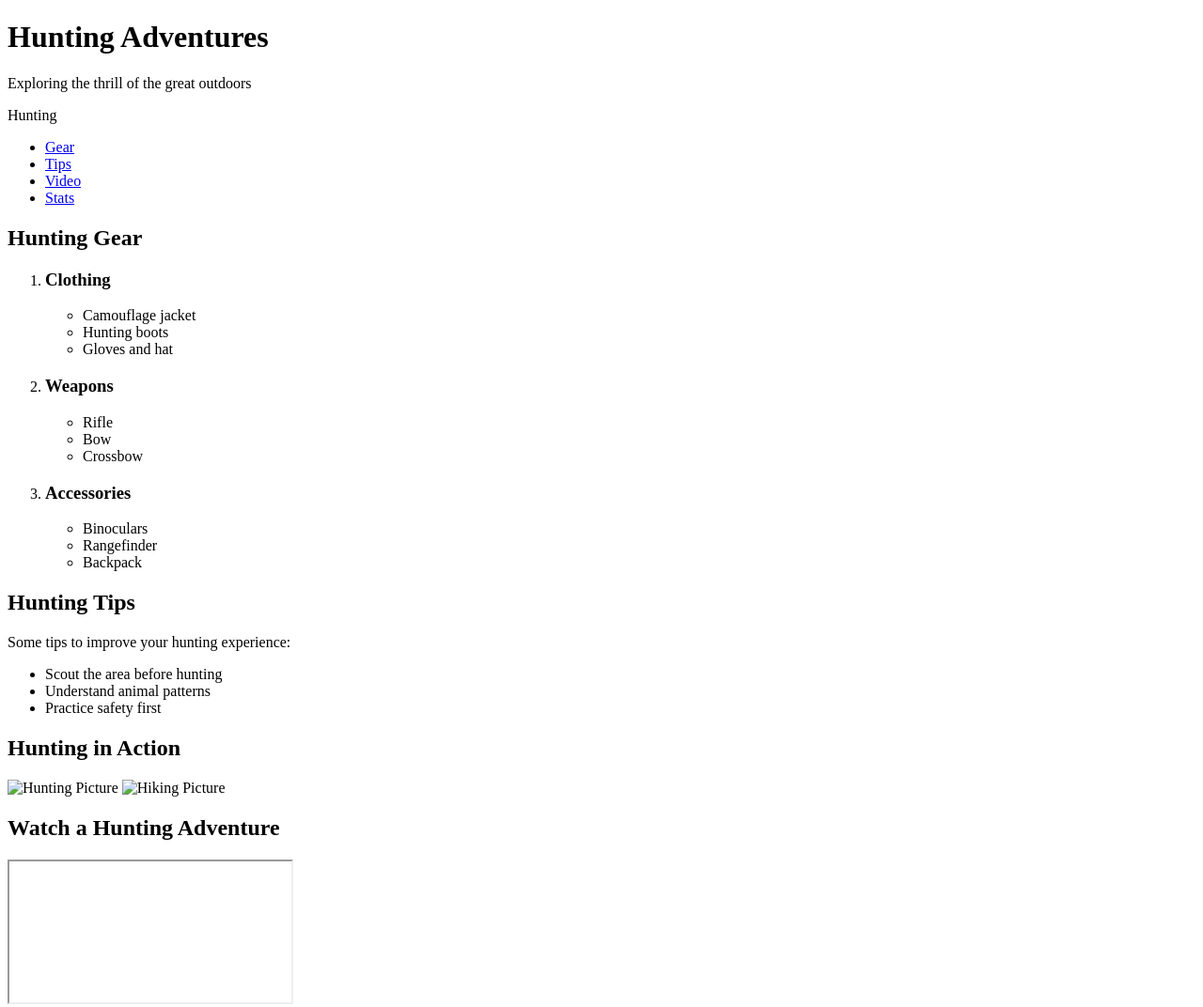
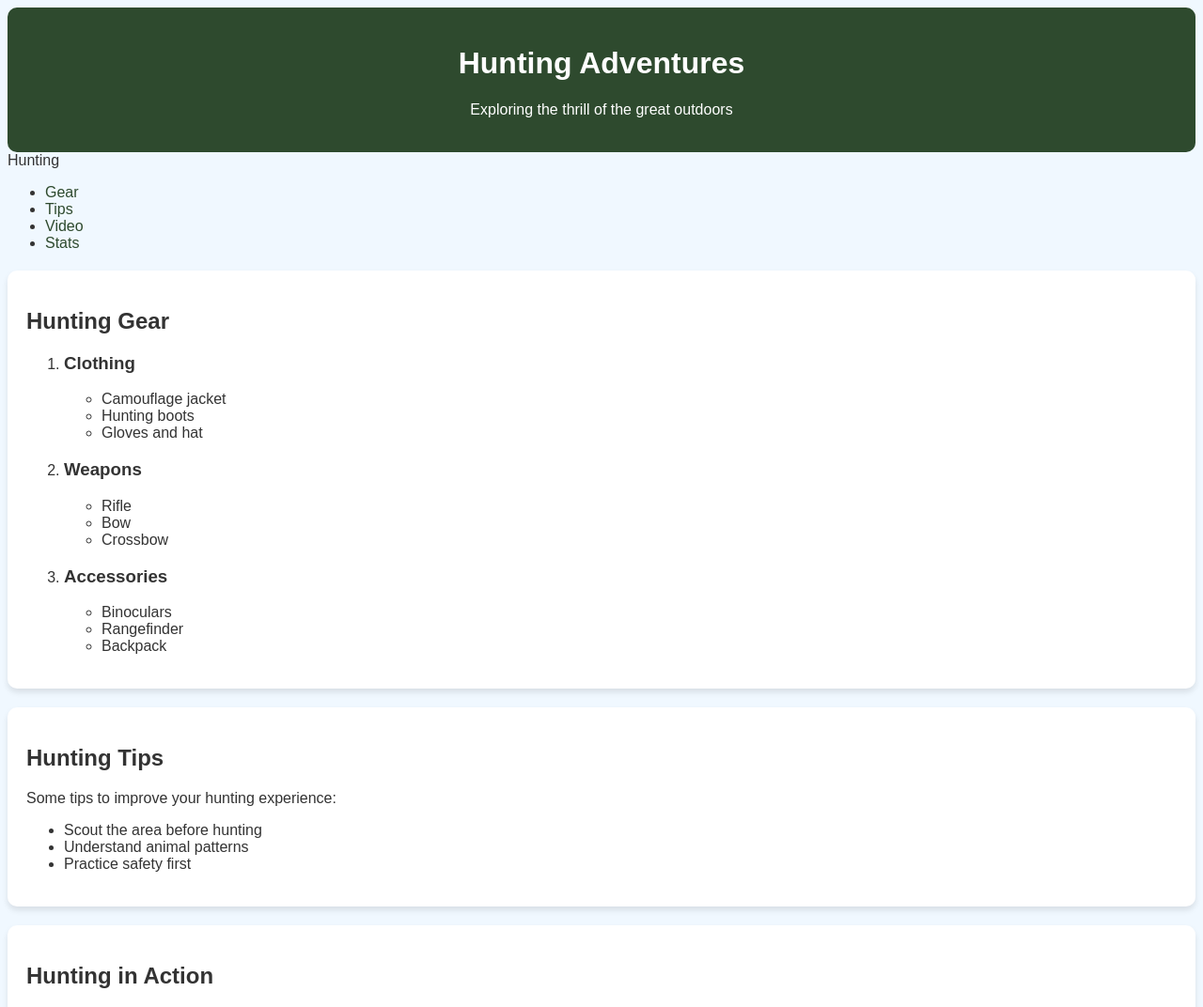
Before and after one commit to cdive2/Web-Dev-Project-IS-201, a plain HTML site: page Scratch-Page.html in a window 1280 px wide. Shown: the top 1072 px of the page at 94% size. Drawn offline with Linux system fonts and the light colour scheme; the site is published under a folder, as on GitHub Pages, so addresses that start at the root find nothing; grey boxes are pictures that could not be loaded.

Commit message:
Add files via upload

```diff
--- a/Scratch-Page.html
+++ b/Scratch-Page.html
@@ -4,7 +4,7 @@
 <meta charset="UTF-8">
 <meta name="viewport" content="width=device-width, initial-scale=1.0">
 <title>Hunting Adventures</title>
-<link rel="stylesheet" href="/Styles/hunting.css">
+<link rel="stylesheet" href="Styles/hunting.css">
 </head>
 <body id="top">
 
@@ -78,8 +78,8 @@
 <!-- SECTION 3: Images -->
 <div id="images" class="section">
 <h2>Hunting in Action</h2>
-<img src="/Images/ClaytonHunt.jpg" alt="Hunting Picture" class="hunt-img small-img">
-<img src="/Images/ClaytonHuntPack.jpg" alt="Hiking Picture" class="hunt-img small-img">
+<img src="Images/ClaytonHunt.jpg" alt="Hunting Picture" class="hunt-img small-img">
+<img src="Images/ClaytonHuntPack.jpg" alt="Hiking Picture" class="hunt-img small-img">
 </div>
 
 
```
